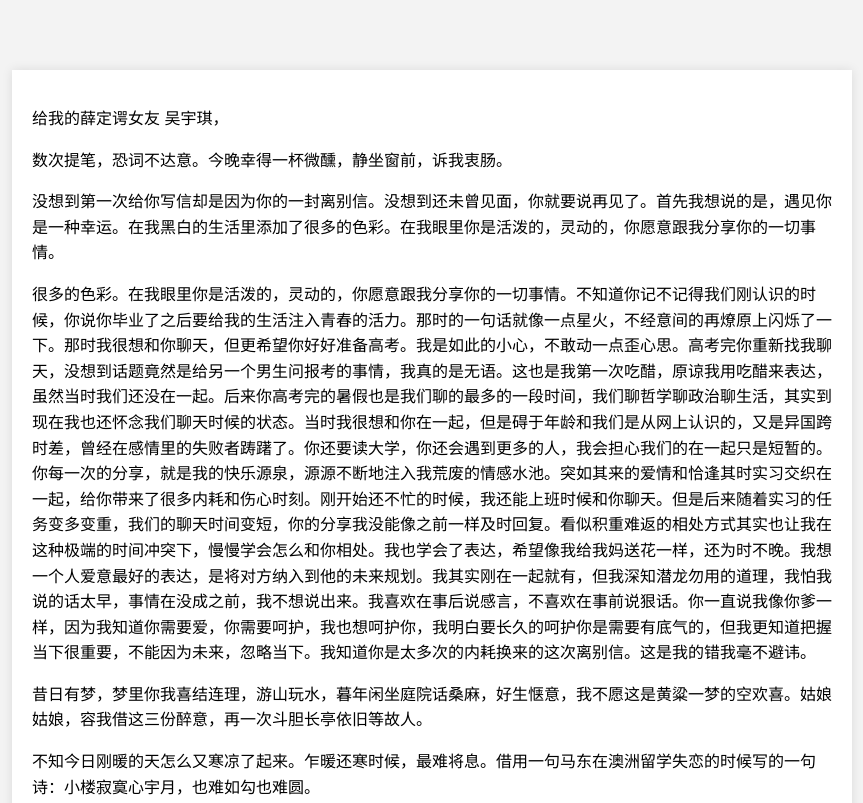
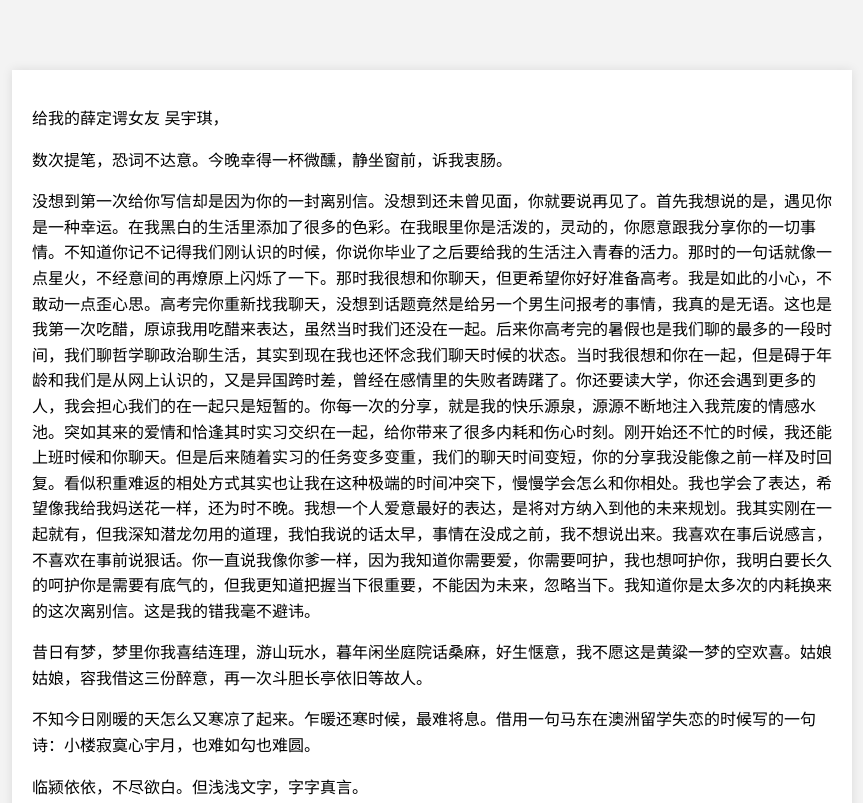
Before and after one commit to YUQIRUCIBORUJIXU/qianqianwenzi, a plain HTML site: page index.html in a window 1280 px wide. Shown: the top 803 px of the page, without its empty margins (208-1071 px from the left). Drawn offline with Linux system fonts and the light colour scheme.

Commit message:
Update index.html

```diff
--- a/index.html
+++ b/index.html
@@ -31,8 +31,7 @@
 <div class="letter">
   <p>给我的薛定谔女友 吴宇琪，</p>
   <p>数次提笔，恐词不达意。今晚幸得一杯微醺，静坐窗前，诉我衷肠。</p>
-  <p>没想到第一次给你写信却是因为你的一封离别信。没想到还未曾见面，你就要说再见了。首先我想说的是，遇见你是一种幸运。在我黑白的生活里添加了很多的色彩。在我眼里你是活泼的，灵动的，你愿意跟我分享你的一切事情。</p>
-  很多的色彩。在我眼里你是活泼的，灵动的，你愿意跟我分享你的一切事情。不知道你记不记得我们刚认识的时候，你说你毕业了之后要给我的生活注入青春的活力。那时的一句话就像一点星火，不经意间的再燎原上闪烁了一下。那时我很想和你聊天，但更希望你好好准备高考。我是如此的小心，不敢动一点歪心思。高考完你重新找我聊天，没想到话题竟然是给另一个男生问报考的事情，我真的是无语。这也是我第一次吃醋，原谅我用吃醋来表达，虽然当时我们还没在一起。后来你高考完的暑假也是我们聊的最多的一段时间，我们聊哲学聊政治聊生活，其实到现在我也还怀念我们聊天时候的状态。当时我很想和你在一起，但是碍于年龄和我们是从网上认识的，又是异国跨时差，曾经在感情里的失败者踌躇了。你还要读大学，你还会遇到更多的人，我会担心我们的在一起只是短暂的。你每一次的分享，就是我的快乐源泉，源源不断地注入我荒废的情感水池。突如其来的爱情和恰逢其时实习交织在一起，给你带来了很多内耗和伤心时刻。刚开始还不忙的时候，我还能上班时候和你聊天。但是后来随着实习的任务变多变重，我们的聊天时间变短，你的分享我没能像之前一样及时回复。看似积重难返的相处方式其实也让我在这种极端的时间冲突下，慢慢学会怎么和你相处。我也学会了表达，希望像我给我妈送花一样，还为时不晚。我想一个人爱意最好的表达，是将对方纳入到他的未来规划。我其实刚在一起就有，但我深知潜龙勿用的道理，我怕我说的话太早，事情在没成之前，我不想说出来。我喜欢在事后说感言，不喜欢在事前说狠话。你一直说我像你爹一样，因为我知道你需要爱，你需要呵护，我也想呵护你，我明白要长久的呵护你是需要有底气的，但我更知道把握当下很重要，不能因为未来，忽略当下。我知道你是太多次的内耗换来的这次离别信。这是我的错我毫不避讳。
+  <p>没想到第一次给你写信却是因为你的一封离别信。没想到还未曾见面，你就要说再见了。首先我想说的是，遇见你是一种幸运。在我黑白的生活里添加了很多的色彩。在我眼里你是活泼的，灵动的，你愿意跟我分享你的一切事情。不知道你记不记得我们刚认识的时候，你说你毕业了之后要给我的生活注入青春的活力。那时的一句话就像一点星火，不经意间的再燎原上闪烁了一下。那时我很想和你聊天，但更希望你好好准备高考。我是如此的小心，不敢动一点歪心思。高考完你重新找我聊天，没想到话题竟然是给另一个男生问报考的事情，我真的是无语。这也是我第一次吃醋，原谅我用吃醋来表达，虽然当时我们还没在一起。后来你高考完的暑假也是我们聊的最多的一段时间，我们聊哲学聊政治聊生活，其实到现在我也还怀念我们聊天时候的状态。当时我很想和你在一起，但是碍于年龄和我们是从网上认识的，又是异国跨时差，曾经在感情里的失败者踌躇了。你还要读大学，你还会遇到更多的人，我会担心我们的在一起只是短暂的。你每一次的分享，就是我的快乐源泉，源源不断地注入我荒废的情感水池。突如其来的爱情和恰逢其时实习交织在一起，给你带来了很多内耗和伤心时刻。刚开始还不忙的时候，我还能上班时候和你聊天。但是后来随着实习的任务变多变重，我们的聊天时间变短，你的分享我没能像之前一样及时回复。看似积重难返的相处方式其实也让我在这种极端的时间冲突下，慢慢学会怎么和你相处。我也学会了表达，希望像我给我妈送花一样，还为时不晚。我想一个人爱意最好的表达，是将对方纳入到他的未来规划。我其实刚在一起就有，但我深知潜龙勿用的道理，我怕我说的话太早，事情在没成之前，我不想说出来。我喜欢在事后说感言，不喜欢在事前说狠话。你一直说我像你爹一样，因为我知道你需要爱，你需要呵护，我也想呵护你，我明白要长久的呵护你是需要有底气的，但我更知道把握当下很重要，不能因为未来，忽略当下。我知道你是太多次的内耗换来的这次离别信。这是我的错我毫不避讳。
   <p>昔日有梦，梦里你我喜结连理，游山玩水，暮年闲坐庭院话桑麻，好生惬意，我不愿这是黄粱一梦的空欢喜。姑娘 姑娘，容我借这三份醉意，再一次斗胆长亭依旧等故人。</p>
   <p>不知今日刚暖的天怎么又寒凉了起来。乍暖还寒时候，最难将息。借用一句马东在澳洲留学失恋的时候写的一句诗：小楼寂寞心宇月，也难如勾也难圆。</p>
   <p>临颍依依，不尽欲白。但浅浅文字，字字真言。</p>
```
